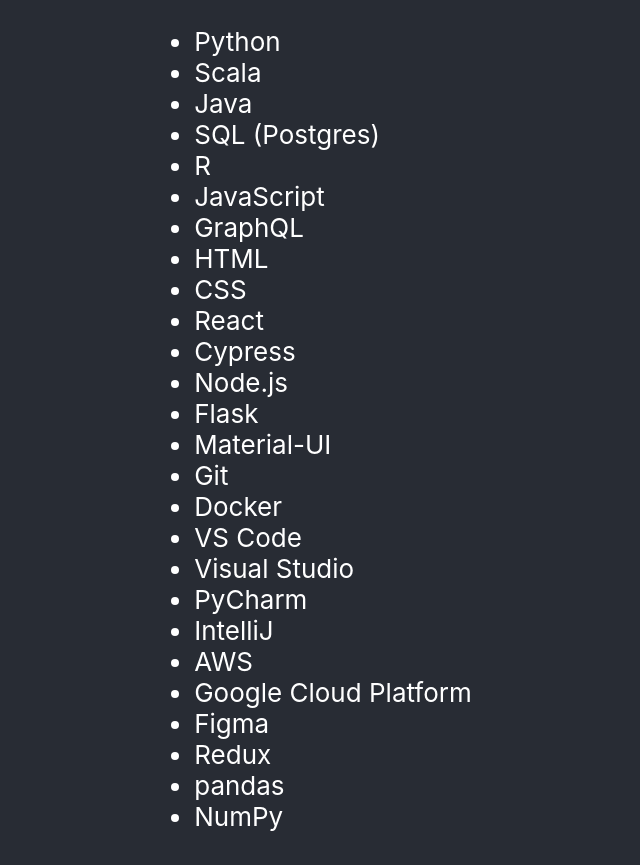
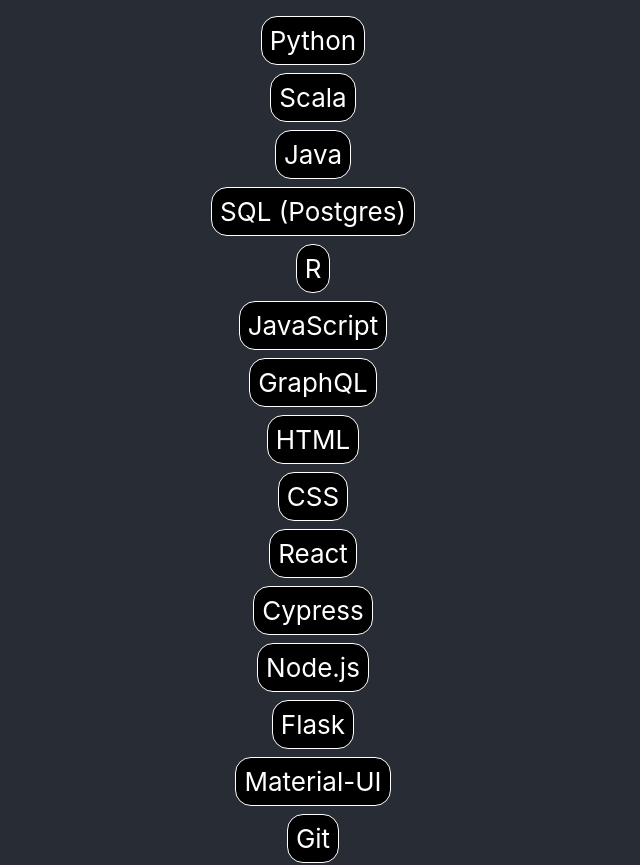
Before and after one commit to SirEctor/SirEctor.github.io, a React (Create React App) app: page /#/skills in a window 1280 px wide. Shown: the top 865 px of the page, without its empty margins (327-967 px from the left). Built offline with nearby package versions, Linux system fonts and the light colour scheme.

Commit message:
skills projects csv updated

```diff
--- a/src/ProjectDisplay.js
+++ b/src/ProjectDisplay.js
@@ -1,18 +1,8 @@
-import { Button, Stack, Typography, Box, makeStyles } from "@mui/material";
-import { borders } from '@mui/system';
+import { Button, Stack, Typography, Box } from "@mui/material";
 import { useEffect, useState } from "react";
-
-
+import { commonStyles } from "./Utilities.js";
 
 function ProjectDisplay({ projectType, pclassName, projectName, link, desc, skills } ){
-    const commonStyles = {
-        bgcolor: 'black',
-        borderColor: 'text.primary',
-        m: 1,
-        padding: 1,
-        border: 1
-      };
-
     const [splitSkills, setSplitSkills] = useState([])
 
     function handleButton(event){
@@ -23,17 +13,17 @@
 
     useEffect(() => {
         setSplitSkills(skills.split("/"))
-    }, [])
+    }, [skills])
 
 
     return(
         <Stack direction="column" align="center" alignItems="center" spacing={4} sx={{display:"flex"}}>
-            <Typography variant="h3" gutterBottom>Type: {projectType}</Typography>
+            <Typography variant="h3" gutterBottom>Project Type: {projectType}</Typography>
             <Typography variant="h4" gutterBottom>{pclassName ? <>{pclassName}</> : <></>}</Typography>
             <Typography variant="h5" gutterBottom>{projectName}</Typography>
             <Typography variant="h6" gutterBottom>{desc}</Typography>
-            <Typography variant="caption" gutterBottom>Skills:<Stack direction="row" align="center" alignItems="center" spacing={1} sx={{display:"flex", mt: 1}}>{splitSkills.map((skill, index) => (<Box key={index} sx={{ ...commonStyles, borderRadius: '16px' }}>{skill}</Box>))}</Stack></Typography>
-            <Button variant="outlined" onClick={(e) => handleButton(e)}>CHECK IT OUT</Button>
+            <Typography variant="caption" gutterBottom>Skills:<Stack direction="row" align="center" alignItems="center" spacing={1} sx={{ display:"flex", mt: 2 }}>{splitSkills.map((skill, index) => (<Box key={index} sx={{ ...commonStyles, borderRadius: '16px' }}>{skill}</Box>))}</Stack></Typography>
+            {link ? <Button variant="outlined" onClick={(e) => handleButton(e)}>CHECK IT OUT</Button> : <></>}
         </Stack>
     )
 }
--- a/src/Projects.js
+++ b/src/Projects.js
@@ -5,32 +5,12 @@
 import ArrowRightIcon from '@mui/icons-material/ArrowRight';
 import ProjectDisplay from "./ProjectDisplay.js";
 import Stack from '@mui/material/Stack';
-import Papa from 'papaparse';
 import { useState, useEffect } from "react";
+import { getDataFromCSV } from "./Utilities.js";
 
 function Projects(){
     const [projects, setProjects] = useState([])
     const [currentProjectNum, setCurrentProjectNum] = useState(0)
-    const [currentProjectType, setCurrentProjectType] = useState('')
-    const [currentClassName, setClassName] = useState('')
-    const [currentProjectName, setCurrentProjectName] = useState('')
-    const [currentProjectLink, setCurrentProjectLink] = useState('')
-    const [currentProjectDescription, setCurrentProjectDescription] = useState('')
-
-
-
-    async function getDataFromCSV(filePath, variableFunc){
-        const resp = await fetch(filePath);
-        const reader = resp.body.getReader();
-        const result = await reader.read();
-        const d = new TextDecoder('utf-8');
-        const csv = d.decode(result.value);
-
-        const results = Papa.parse(csv, {header: true});
-        const rows = results.data;
-
-        variableFunc(rows);
-    }
 
     useEffect(() => {
         getDataFromCSV('./projects.csv', setProjects)
--- a/src/Skills.js
+++ b/src/Skills.js
@@ -1,38 +1,22 @@
 import { Link } from "react-router-dom"
-import { Button } from "@mui/material";
+import { Button, Box, Stack } from "@mui/material";
+import { commonStyles } from "./Utilities.js";
+import { getDataFromCSV } from "./Utilities.js";
+import { useState, useEffect } from "react";
+function Skills(){
+    const [allSkills, setAllSkills] = useState([]);
 
+    useEffect(() => {
+        getDataFromCSV('./skills.csv', setAllSkills)
+    }, [])
 
-function Skills(){
     return(
         <div className="App-header" sx={{ flexDirection: "column",  m: 1, minWidth: 120, flex: 1}}>
-            <ul>
-                <li>Python</li>
-                <li>Scala</li>
-                <li>Java</li>
-                <li>SQL (Postgres)</li>
-                <li>R</li>
-                <li>JavaScript</li>
-                <li>GraphQL</li>
-                <li>HTML</li>
-                <li>CSS</li>
-                <li>React</li>
-                <li>Cypress</li>
-                <li>Node.js</li>
-                <li>Flask</li>
-                <li>Material-UI</li>
-                <li>Git</li>
-                <li>Docker</li>
-                <li>VS Code</li>
-                <li>Visual Studio</li>
-                <li>PyCharm</li>
-                <li>IntelliJ</li>
-                <li>AWS</li>
-                <li>Google Cloud Platform</li>
-                <li>Figma</li>
-                <li>Redux</li>
-                <li>pandas</li>
-                <li>NumPy</li>
-            </ul>
+            <Stack direction="column" align="center" alignItems="center" spacing={1} sx={{ display:"flex", mt: 2 }}>
+                {allSkills ? allSkills.map((skill, index) => {
+                    return(<Box key={index} sx={{ ...commonStyles, borderRadius: '16px' }}>{skill.SKILL}</Box>)
+                }): "LOADING"}
+            </Stack>
             <Button variant="outlined"  sx={{mt: 2, color: "darkGray"}}  component={Link} to='/'>Home</Button>
         </div>
     )
--- /dev/null
+++ b/src/Utilities.js
@@ -0,0 +1,23 @@
+import Papa from 'papaparse';
+
+export const commonStyles = {
+    bgcolor: 'black',
+    borderColor: 'text.primary',
+    m: 1,
+    padding: 1,
+    border: 1
+};
+
+export async function getDataFromCSV(filePath, variableFunc){
+    const resp = await fetch(filePath);
+    const reader = resp.body.getReader();
+    const result = await reader.read();
+    const d = new TextDecoder('utf-8');
+    const csv = d.decode(result.value);
+
+    const results = Papa.parse(csv, {header: true});
+    const rows = results.data;
+
+    variableFunc(rows);
+    console.log(rows);
+}
```
Also changed, not shown: public/projects.csv, public/skills.csv (added).
